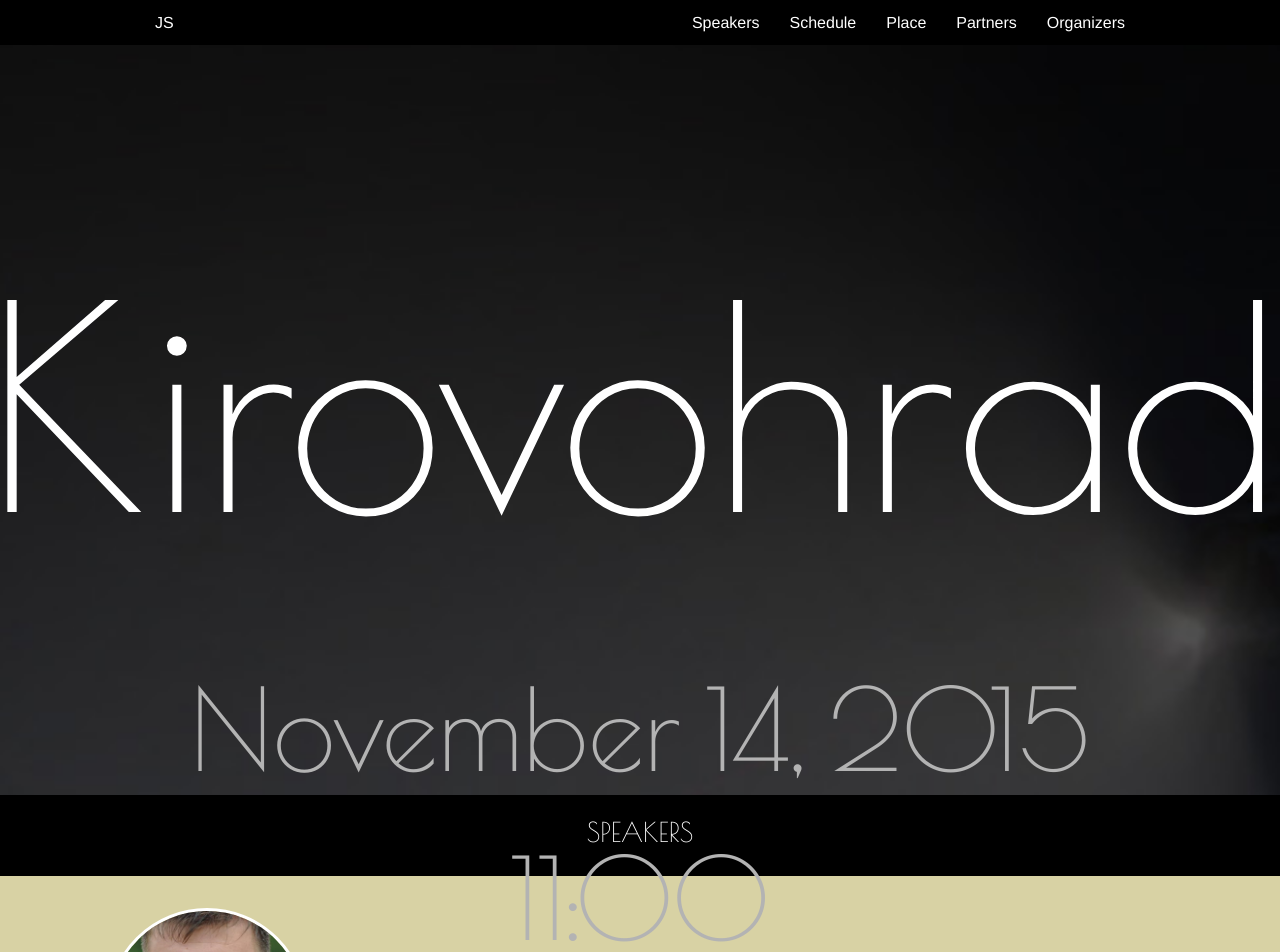
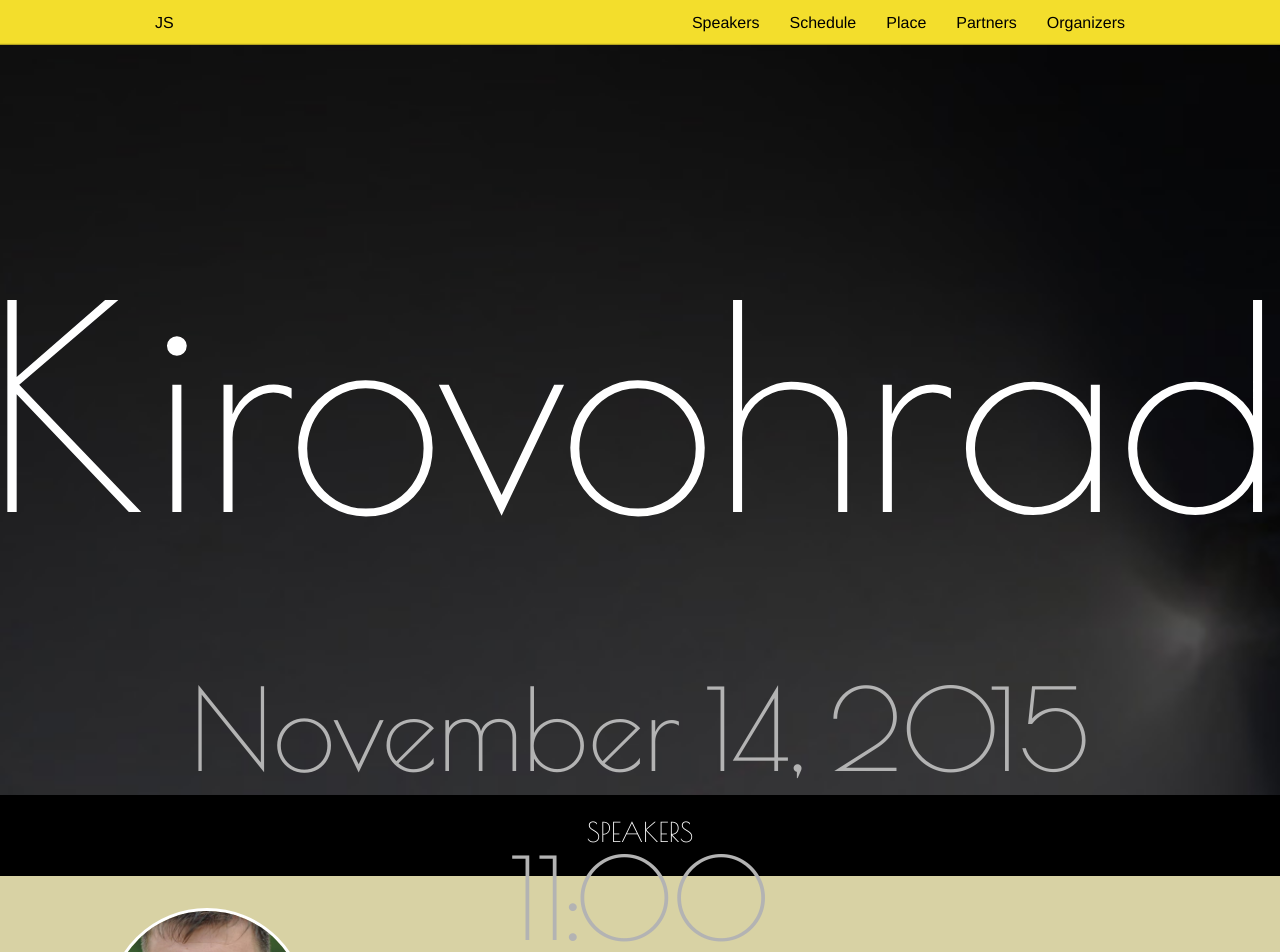
Before and after one commit to ghaiklor/kirovohradjs.com, a Jekyll site: the page built from index.html, in a window 1280 px wide. Shown: the top 952 px of the page. Built offline with Jekyll 4.4.1, drawn with Linux system fonts in a browser that asks for light colours.

Commit message:
Update styles for navigation

```diff
--- a/assets/css/styles.css
+++ b/assets/css/styles.css
@@ -86,30 +86,21 @@ header.header .row.register a.button:hover {
 }
 
 /* NAVIGATION */
-div.navigation {
-  background-color: #000000;
+div.navigation, nav.top-bar {
+  background-color: #F3DE2C;
+  box-shadow: 0 -2px 2px -2px #000000 inset;
 }
 
-nav.top-bar {
-  background-color: #000000;
-}
-
-nav.top-bar li.name a {
+nav.top-bar li.name a, section.top-bar-section li:not(.has-form) a:not(.button) {
   font-weight: lighter;
   font-size: 12pt;
-  background-color: #000000;
-  color: #FFFFFF;
-}
-
-section.top-bar-section li:not(.has-form) a:not(.button) {
-  font-weight: lighter;
-  font-size: 12pt;
-  background-color: #000000;
-  color: #FFFFFF;
+  background-color: #F3DE2C;
+  box-shadow: 0 -2px 2px -2px #000000 inset;
+  color: #000000;
 }
 
 section.top-bar-section li:not(.has-form) a:not(.button):hover {
-  background-color: #333333;
+  background-color: #233D4D;
   color: #FFFFFF;
 }
 
```
